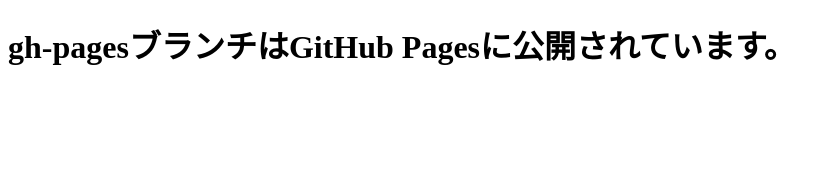
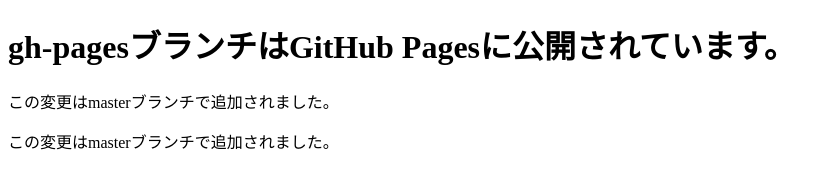
Before and after one commit to oto19n1101008/git-study, a plain HTML site: page index.html in a window 1280 px wide. Shown: the whole page, without its empty margins (0-831 px from the left). Drawn offline with Linux system fonts and the light colour scheme.

Commit message:
段落を追加

```diff
--- a/index.html
+++ b/index.html
@@ -6,5 +6,7 @@
 </head>
 <body>
     <h1>gh-pagesブランチはGitHub Pagesに公開されています。</h1>
+    <p>この変更はmasterブランチで追加されました。</p>
+    <p>この変更はmasterブランチで追加されました。</p>
 </body>
 </html>
```
